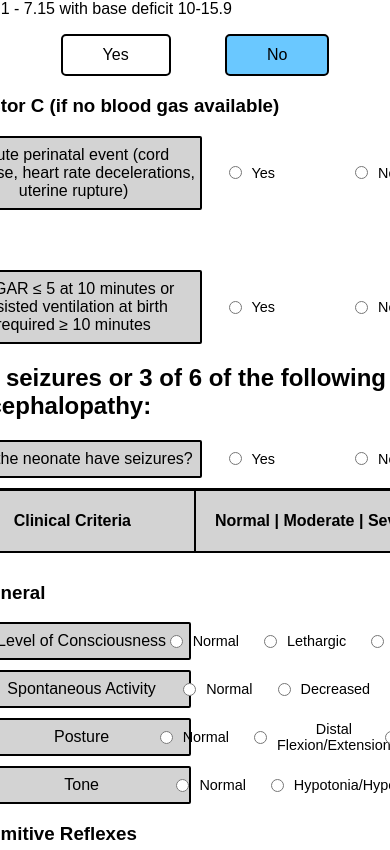
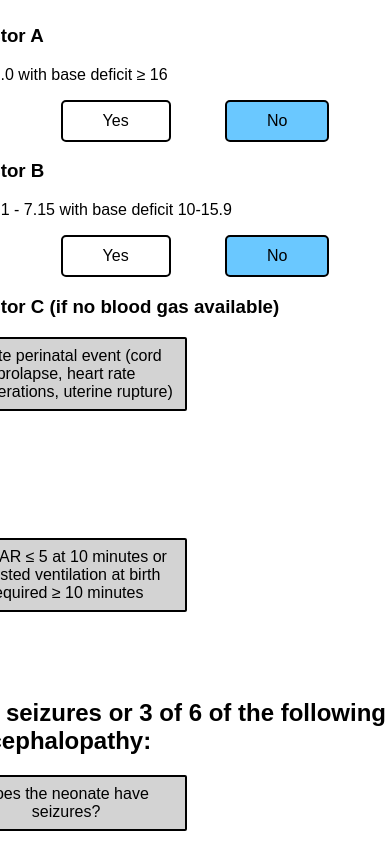
Before and after one commit to jasonavatarang/Neonatal-Navigators, a React (Vite) app in the folder frontend/: page /rightbranch in a window 390 px wide. Shown: the part 1854-2704 px from the top of the page. Built offline with nearby package versions, Linux system fonts and the light colour scheme; a web font is replaced by a local one.

Commit message:
added screen size adapation for sarnat exam

```diff
--- a/frontend/src/pages/RightBranch/RightBranch.css
+++ b/frontend/src/pages/RightBranch/RightBranch.css
@@ -220,18 +220,22 @@
 }
 
 .part-5-description-right {
+    display: flex;
+    align-items: center;
+    justify-content: center;
     margin-left: 0%;
     margin-bottom: 10px;
+    height: 50px;
     width: 50%;
     padding: 5px 0px;
     background-color: lightgray;
-    text-align: center;
     border: 2px solid black;
     border-right: none;
     border-left: none;
     border-top: none;
     font-weight: bold;
 }
+
 
 .summary-section {
     text-align: left; /* Ensure summary text aligns left */
@@ -274,11 +278,43 @@
     transition: transform 0.3s, box-shadow 0.3s, background-color 0.3s;
 }
 
-/* Media Queries for Mobile Devices */
-@media (max-width: 768px) {
-    .protocol-image {
+@media (max-width: 900px) {
+    .radio-group {
+        flex-direction: column;
+        align-items: flex-start;
+    }
+
+    .radio-buttons {
+        flex-direction: column;
+        width: 100%;
+        align-items: flex-start;
+    }
+
+    .radio-buttons label {
+        width: 100%;
+        margin: 5px 0;
+        justify-content: flex-start;
+    }
+
+     .part-5-description-container {
+        flex-direction: column;
+    }
+
+    .part-5-description-left,
+    .part-5-description-right {
+        width: 100%;
+        height: 50px;
+        border-left: none;
+        border-right: none;
+        border-top: none;
+        margin: 0;
+    }
+
+    .part-5-description-left {
+        border-top: 2px solid black; /* optional: reintroduce top border if needed */
     }
 }
+
 
 @media (max-width: 468px) {
     .protocol-image {
--- a/frontend/src/pages/RightBranch/RightBranch.jsx
+++ b/frontend/src/pages/RightBranch/RightBranch.jsx
@@ -3,6 +3,7 @@
 import { useNavigate } from "react-router-dom";
 
 export default function RightBranch() {
+    const [isMobileView, setIsMobileView] = useState(window.innerWidth < 900);
     const navigate = useNavigate();
     const [summary, setSummary] = useState("");
     const [Ph, setPh] = useState("");
@@ -20,9 +21,17 @@
 
     // Add useEffect to scroll to bottom when summary updates
     useEffect(() => {
+        const handleResize = () => {
+            setIsMobileView(window.innerWidth < 900);
+        };
+
+        window.addEventListener("resize", handleResize);
+
         if (summary) {
             window.scrollTo(0, document.body.scrollHeight);
         }
+
+        return () => window.removeEventListener("resize", handleResize);
     }, [summary]); // Runs whenever summary changes
 
     const calculateScore = () => {
@@ -302,19 +311,28 @@
                         <div className="part-5-description-left">
                             <p>Clinical Criteria</p>
                         </div>
-                        <div className="part-5-description-right">
-                            <p>Normal | Moderate | Severe</p> {/* Updated to reflect new order */}
+                        <div class="part-5-description-right">
+                        {isMobileView ? (
+                            <>
+                                Normal<br />
+                                Moderate<br />
+                                Severe
+                            </>
+                        ) : (
+                            "Normal | Moderate | Severe"
+                        )}
                         </div>
+
                     </div>
                     <h3>General</h3>
                     {renderRadioGroup("level_of_consciousness", "Level of Consciousness", ["Normal", "Lethargic", "Stupor/Coma"])}
                     {renderRadioGroup("spontaneous_activity", "Spontaneous Activity", ["Normal", "Decreased", "No Activity"])}
                     {renderRadioGroup("posture", "Posture", ["Normal", "Distal Flexion/Extension", "Decerebrate"])}
                     {renderRadioGroup("tone", "Tone", ["Normal", "Hypotonia/Hypertonia", "Flaccid"])}
-                    <h3>Primitive Reflexes</h3>
+                    <h3>Primitive Reflexes (Only uses most severe criteria)</h3>
                     {renderRadioGroup("suck", "Suck", ["Normal", "Weak/Bite", "Absent"])}
                     {renderRadioGroup("moro", "Moro", ["Normal", "Incomplete", "Absent"])}
-                    <h3>Autonomic System</h3>
+                    <h3>Autonomic System (Only uses most severe criteria)</h3>
                     {renderRadioGroup("pupils", "Pupils", ["Normal", "Constricted", "Skew/Non-reactive"])}
                     {renderRadioGroup("heart_rate", "Heart Rate", ["Normal", "Bradycardia", "Variable"])}
                     {renderRadioGroup("respirations", "Respirations", ["Normal", "Periodic", "Apnea/Intubated"])}
```
